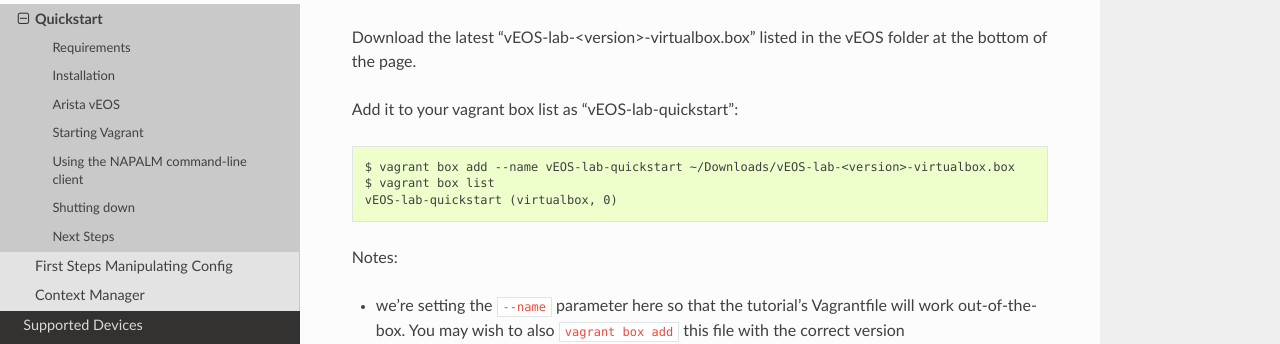
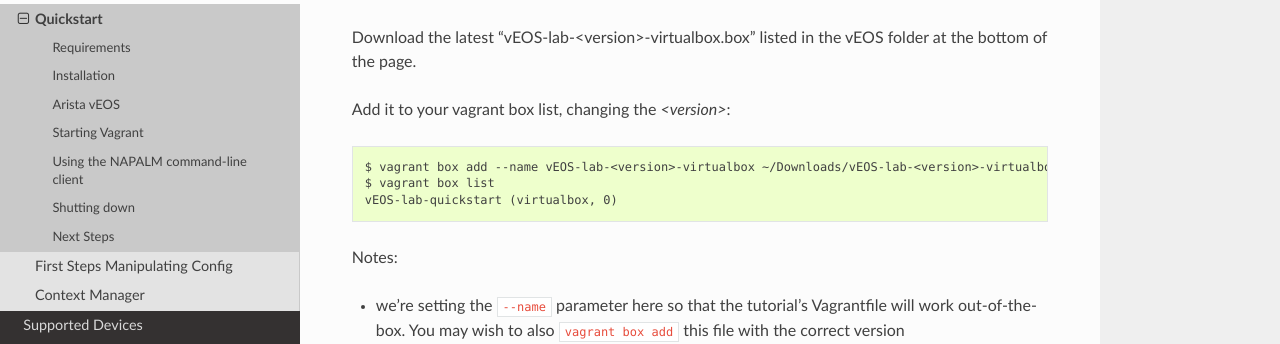
Before and after one commit to napalm-automation/napalm, a Sphinx documentation site: the page built from docs/tutorials/quickstart.rst, in a window 1280 px wide and 900 px high, scrolled down 864 px. Shown: the part 158-502 px from the top of the window. Built offline with Sphinx 7.4.7 and the Read the Docs theme 2.0.0, drawn with Linux system fonts in a browser that asks for light colours.

Commit message:
Use specific Arista version for tutorial.

```diff
--- a/docs/tutorials/quickstart.rst
+++ b/docs/tutorials/quickstart.rst
@@ -33,9 +33,9 @@
 
 Download the latest "vEOS-lab-<version>-virtualbox.box" listed in the vEOS folder at the bottom of the page.
 
-Add it to your vagrant box list as "vEOS-lab-quickstart"::
+Add it to your vagrant box list, changing the `<version>`::
 
-    $ vagrant box add --name vEOS-lab-quickstart ~/Downloads/vEOS-lab-<version>-virtualbox.box
+    $ vagrant box add --name vEOS-lab-<version>-virtualbox ~/Downloads/vEOS-lab-<version>-virtualbox.box
     $ vagrant box list
     vEOS-lab-quickstart (virtualbox, 0)
 
```
Also changed, not shown: 1 other file.
